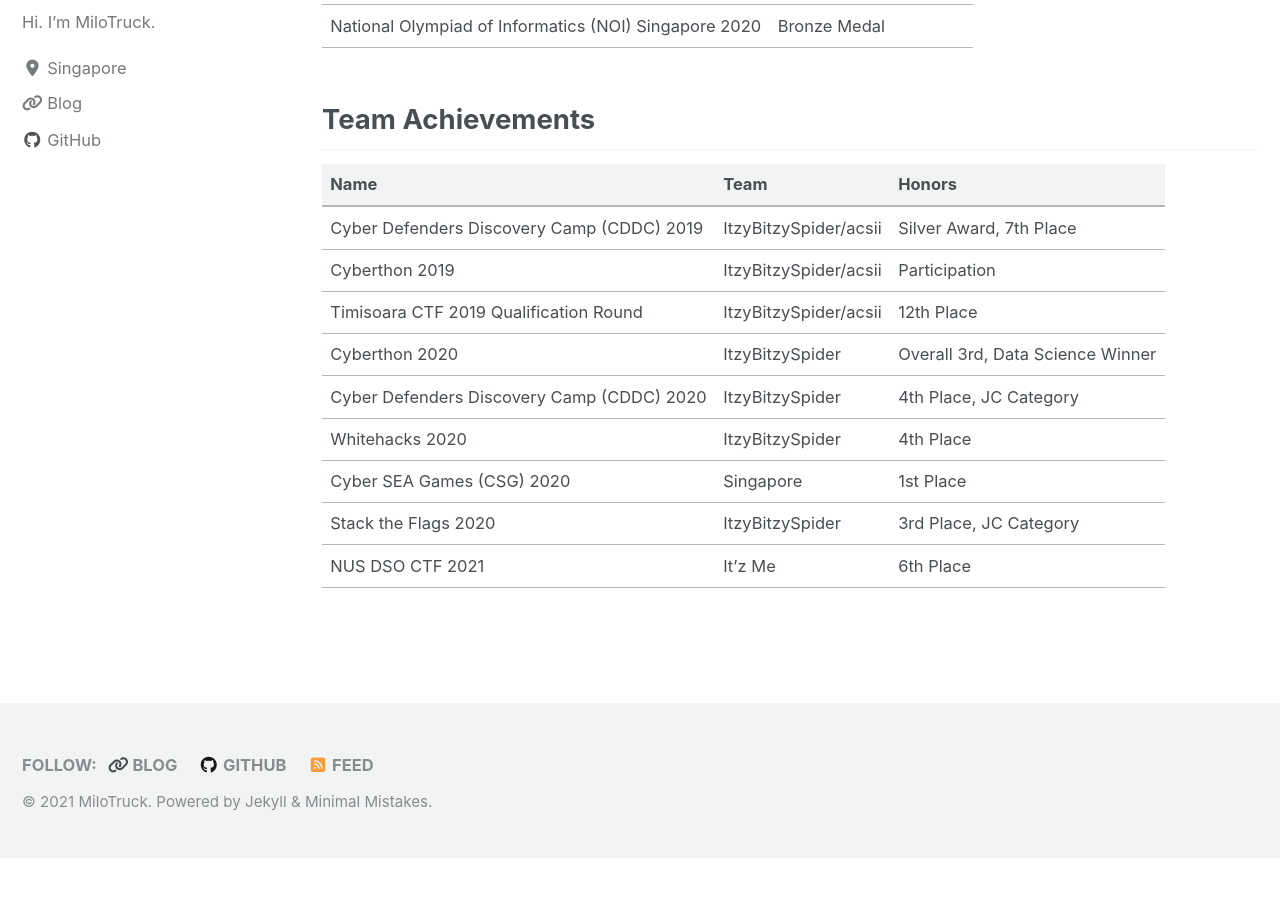
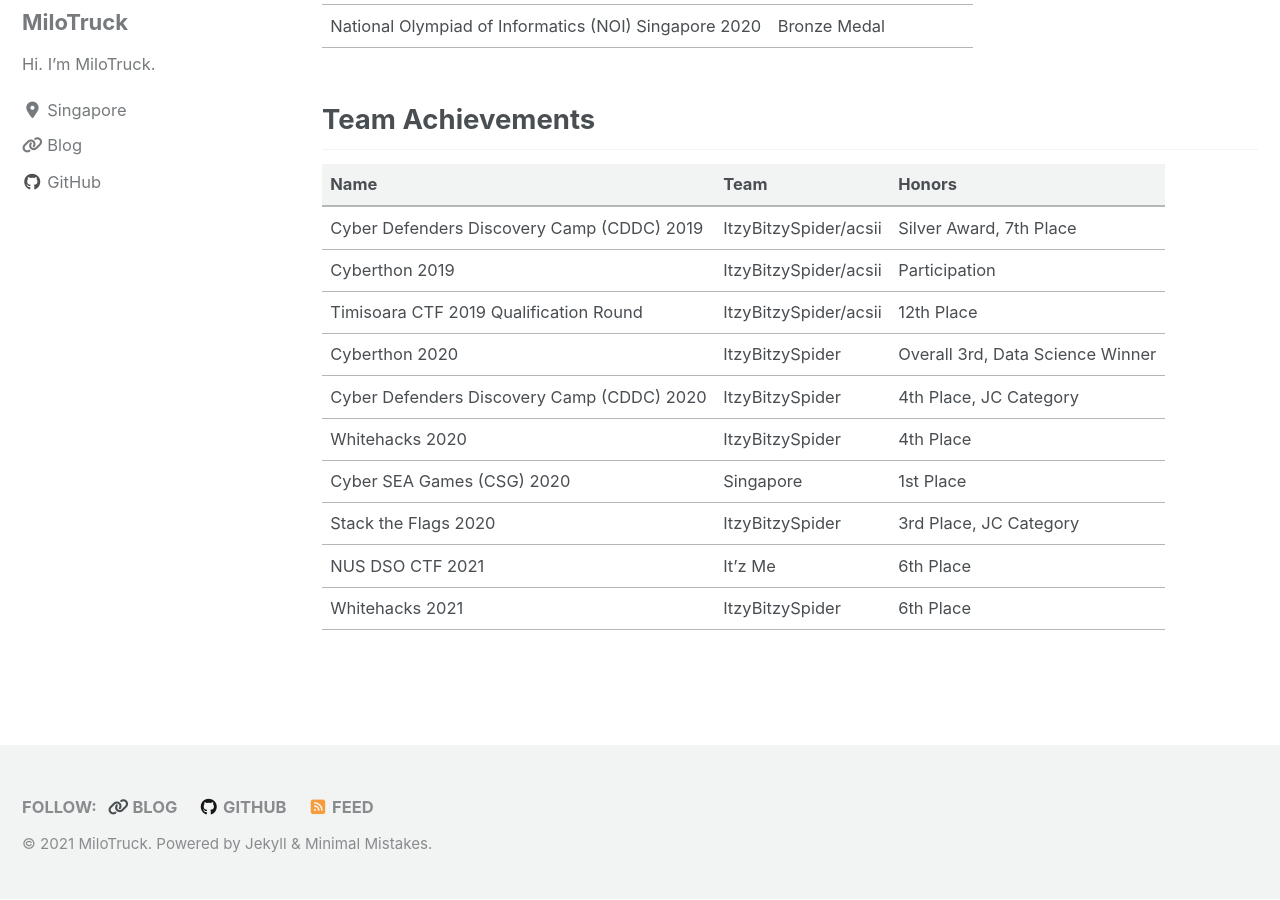
Before and after one commit to MiloTruck/milotruck.github.io, a Jekyll site: the page built from _pages/about.md, in a window 1280 px wide and 900 px high, scrolled down 683 px. Built offline with Jekyll 4.4.1, drawn with Linux system fonts in a browser that asks for light colours; cached includes are drawn as plain includes; nearby versions of some CDN libraries; before the commit the page ends 1541 px from its top, so only the background shows below that.

Commit message:
Added Whitehacks 2021 to about page

```diff
--- a/_pages/about.md
+++ b/_pages/about.md
@@ -33,3 +33,4 @@ Hi, I'm MiloTruck, a student from Singapore. I regularly participate in Competit
 | Cyber SEA Games (CSG) 2020                 | Singapore             | 1st Place                        |
 | Stack the Flags 2020                       | ItzyBitzySpider       | 3rd Place, JC Category           |
 | NUS DSO CTF 2021                           | It'z Me               | 6th Place                        |
+| Whitehacks 2021                            | ItzyBitzySpider       | 6th Place                        |
```
